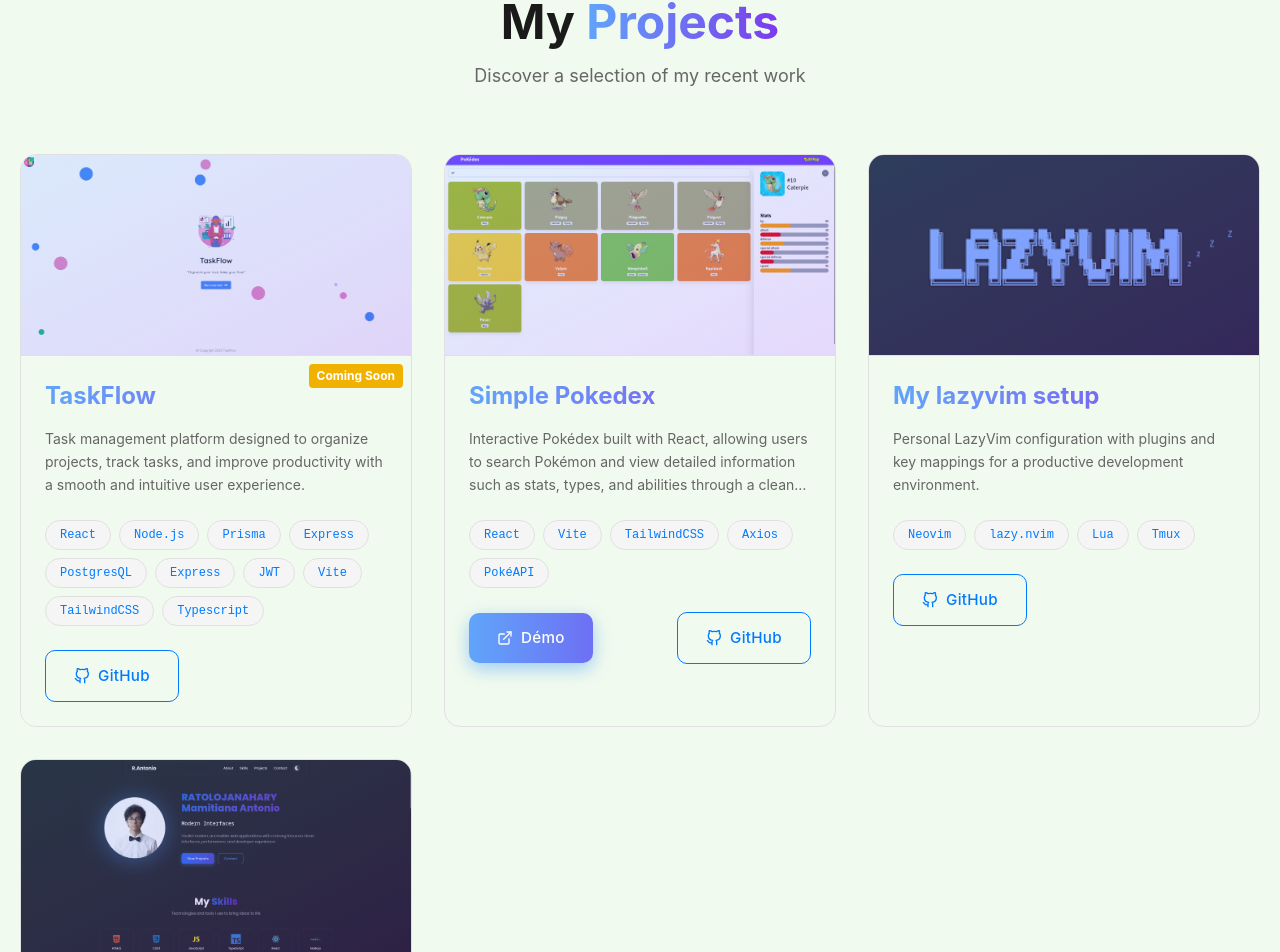
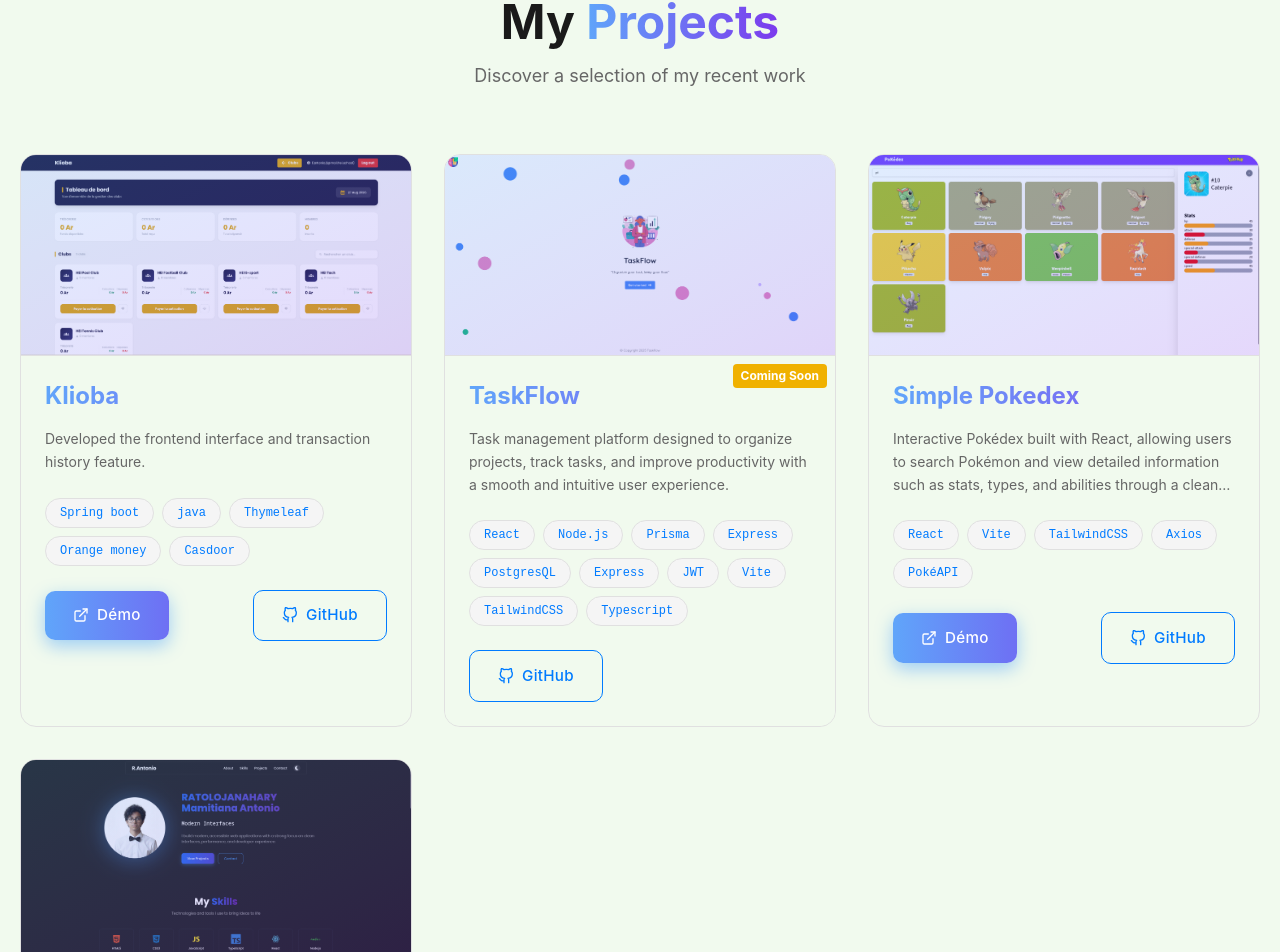
Before and after one commit to MamitianaAntonio/my-portfolio, a React (Vite) app: page / in a window 1280 px wide. Shown: the part 1320-2272 px from the top of the page. Built offline with nearby package versions, Linux system fonts and the light colour scheme.

Commit message:
feat : add klioba in project list

```diff
--- a/src/components/sections/Project.jsx
+++ b/src/components/sections/Project.jsx
@@ -2,6 +2,21 @@
 
 export default function Project() {
   const projectsData = [
+    {
+      title: "Klioba",
+      description: "Developed the frontend interface and transaction history feature.",
+      tags: [
+        "Spring boot",
+        "java",
+        "Thymeleaf",
+        "Orange money",
+        "Casdoor"
+      ],
+      image: "/projects/klioba.png",
+      link: "https://klioba.hei.school",
+      githubLink: "https://github.com/hei-school/klioba",
+      inProduction: false
+    },
     {
       title: "TaskFlow",
       description:
@@ -31,16 +46,6 @@
       image: "/projects/pokedex.png",
       link: "https://simple-pokedex-peach.vercel.app",
       githubLink: "https://github.com/MamitianaAntonio/simple-pokedex",
-      inProduction: false,
-    },
-    {
-      title: "My lazyvim setup",
-      description:
-        "Personal LazyVim configuration with plugins and key mappings for a productive development environment.",
-      tags: ["Neovim", "lazy.nvim", "Lua", "Tmux"],
-      image: "/projects/lazy.png",
-      link: null,
-      githubLink: "https://github.com/MamitianaAntonio/my-lazyvim-setup2",
       inProduction: false,
     },
     {
```
Also changed, not shown: public/projects/klioba.png (added), 1 other file (tests, documents, lock files or other folders).
